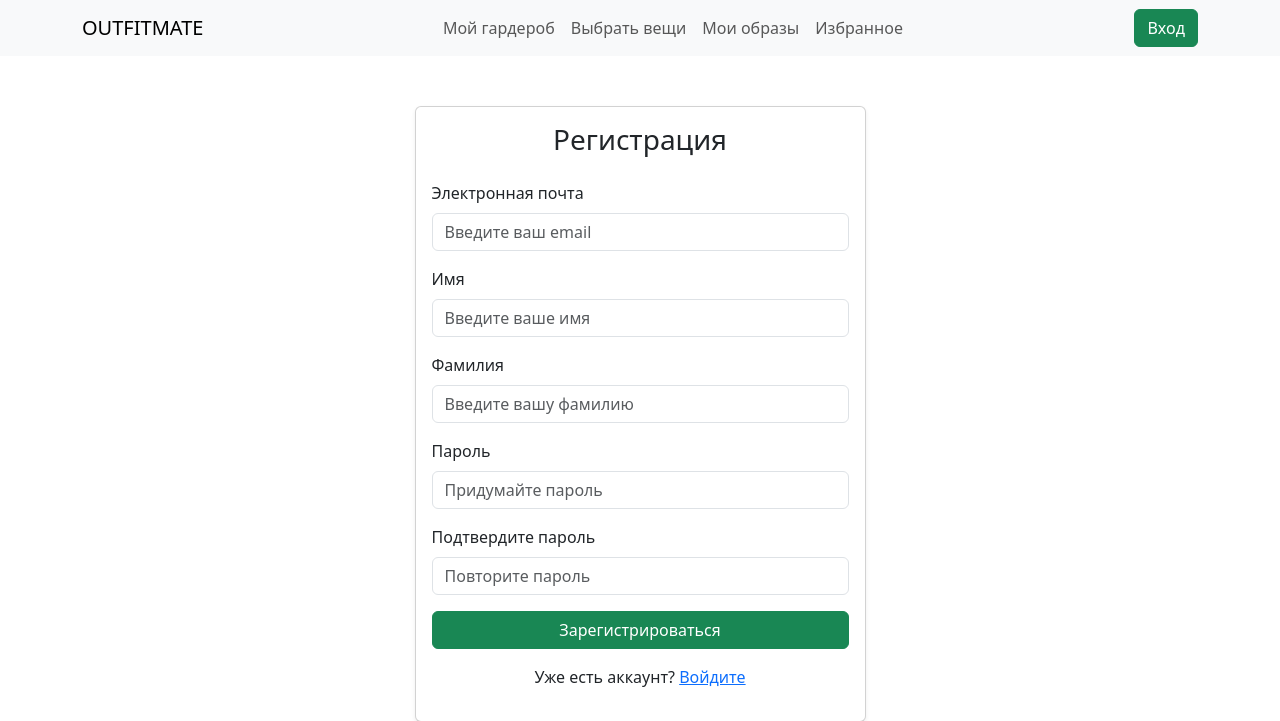
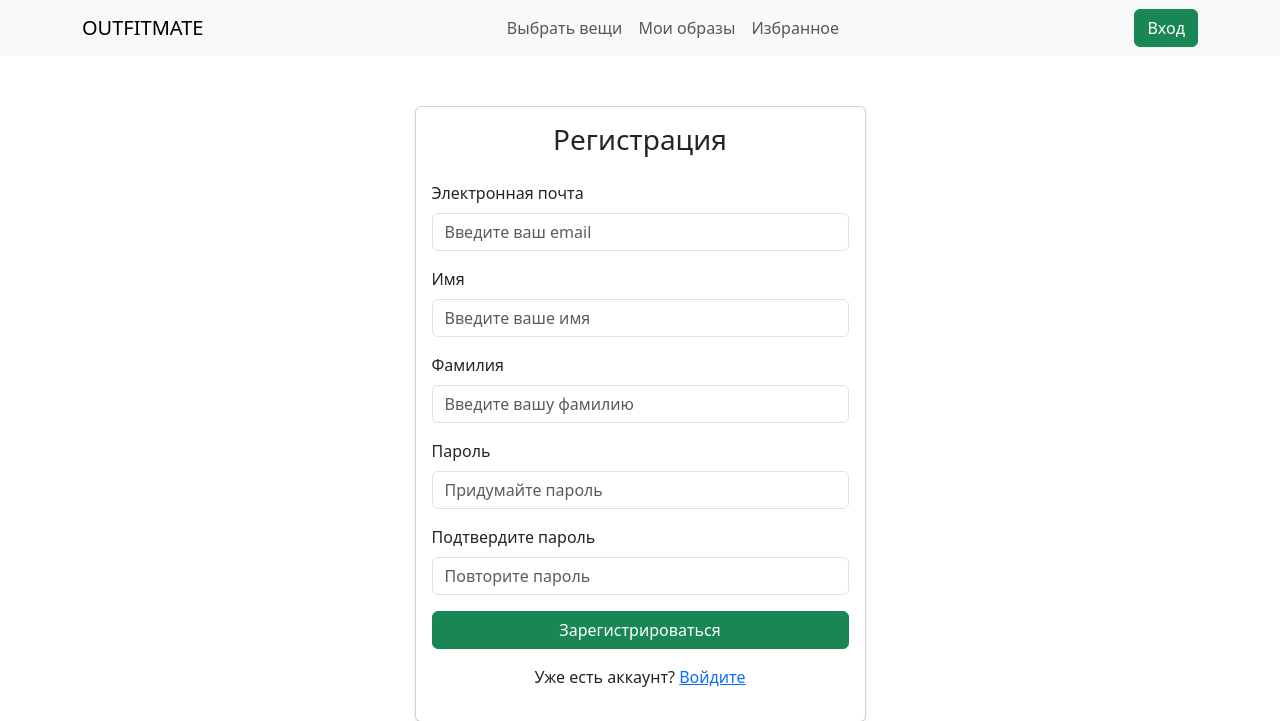
Before and after one commit to Plim4ik/outfit-web, a Django app: page /register/ in a window 1280 px wide. Shown: the top 721 px of the page. Run offline with Django 5.2, Linux system fonts and the light colour scheme.

Commit message:
📝 (README.md): update dependencies in the README and remove unused menu item in HTML ✨ (menu.html): remove the "Мой гардероб" menu item to streamline navigation
The README file now includes the latest dependency for Pillow, ensuring that users have the correct version for image processing. Additionally, the removal of the unused menu item from the navigation improves the user experience by simplifying the interface and focusing on relevant options.

```diff
--- a/outfit/templates/nav/menu.html
+++ b/outfit/templates/nav/menu.html
@@ -6,9 +6,6 @@
         </button>
         <div class="collapse navbar-collapse" id="navbarNav">
             <ul class="navbar-nav mx-auto">
-                <li class="nav-item">
-                    <a class="nav-link" href="{% url 'home' %}">Мой гардероб</a>
-                </li>
                 <li class="nav-item">
                     <a class="nav-link" href="{% url 'wardrobe_welcome' %}">Выбрать вещи</a>
                 </li>
```
Also changed, not shown: README.md, db.sqlite3.
